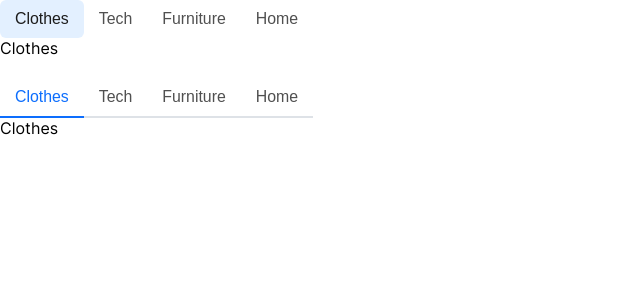
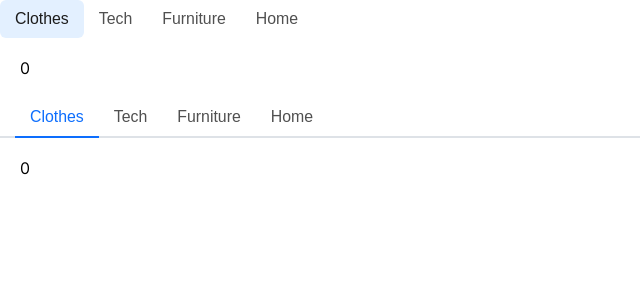
Before and after one commit to martiniucanastasia/next-ts-commerce, a Next.js app: page /preview in a window 1280 px wide. Shown: the top 300 px of the page, without its empty margins (0-640 px from the left). Built offline with nearby package versions, Linux system fonts and the light colour scheme; data requests are answered from the project's data file.

Commit message:
Fix all issues

```diff
--- a/src/components/UI/Tabs/Tabs.tsx
+++ b/src/components/UI/Tabs/Tabs.tsx
@@ -15,7 +15,7 @@ export const Tabs = ({ categories, variant }: TabsProps) => {
     <>
       {categories ? (
         <>
-          <S.TabWrapper>
+          <S.TabWrapper variant={variant}>
             {categories.map((tab) => {
               return (
                 <S.TabButton
@@ -30,13 +30,10 @@ export const Tabs = ({ categories, variant }: TabsProps) => {
               );
             })}
           </S.TabWrapper>
-          {categories.map((tab) => {
-            return (
-              <S.TabContent key={tab.id}>
-                {activeId === `${tab.id}` && <p>{tab.name}</p>}
-              </S.TabContent>
-            );
-          })}
+          <S.TabContent>{activeId === "0" && <p>0</p>}</S.TabContent>
+          <S.TabContent>{activeId === "1" && <p>1</p>}</S.TabContent>
+          <S.TabContent>{activeId === "2" && <p>2</p>}</S.TabContent>
+          <S.TabContent>{activeId === "3" && <p>3</p>}</S.TabContent>
         </>
       ) : null}
     </>
--- a/src/components/UI/Tabs/styles/tabsStyles.ts
+++ b/src/components/UI/Tabs/styles/tabsStyles.ts
@@ -10,7 +10,6 @@ import styled, {
 export const getVariantStyles = ({
   variant = "primary",
 }: ThemedStyledProps<Pick<TabsProps, "variant">, DefaultTheme>) => {
-  // only one resolution which I found - "FlattenInterpolation<any>" and for css "<{ disabled: boolean }>" to make it without error
   const mapper: Record<Variant, FlattenInterpolation<any>> = {
     primary: css<{ disabled: boolean }>`
       border-radius: ${pxToRem(6)};
@@ -27,16 +26,49 @@ export const getVariantStyles = ({
       background: none;
       border-bottom: 2px solid
         ${({ disabled }) => (disabled ? "var(--primary)" : "var(--gray-300)")};
+
+      :first-child {
+        margin-left: 15px;
+      }
+      :last-child {
+        margin-right: 15px;
+      }
     `,
   };
 
   return mapper[variant];
 };
+const getTabsWrapper = ({
+  variant,
+}: ThemedStyledProps<Pick<TabsProps, "variant">, DefaultTheme>) => {
+  if (variant === "secondary") {
+    return css`
+      background: linear-gradient(
+          to right,
+          var(--gray-300) 100%,
+          transparent 0%
+        )
+        bottom;
+
+      background-repeat: no-repeat;
+      background-size: 100% 2px;
+    `;
+  }
+};
 
 export const tabsStyles = {
-  TabWrapper: styled.div`
+  TabWrapper: styled.div<Pick<TabsProps, "variant">>`
     display: flex;
-    flex-direction: row;
+    margin-bottom: ${pxToRem(20)};
+
+    overflow-x: scroll;
+
+    ::-webkit-scrollbar {
+      height: 0;
+      width: 0;
+    }
+
+    ${getTabsWrapper}
   `,
 
   TabButton: styled.button<Pick<TabsProps, "variant">>`
@@ -52,5 +84,7 @@ export const tabsStyles = {
     ${getVariantStyles}
   `,
 
-  TabContent: styled.div``,
+  TabContent: styled.div`
+    padding-left: ${pxToRem(20)};
+  `,
 };
```
